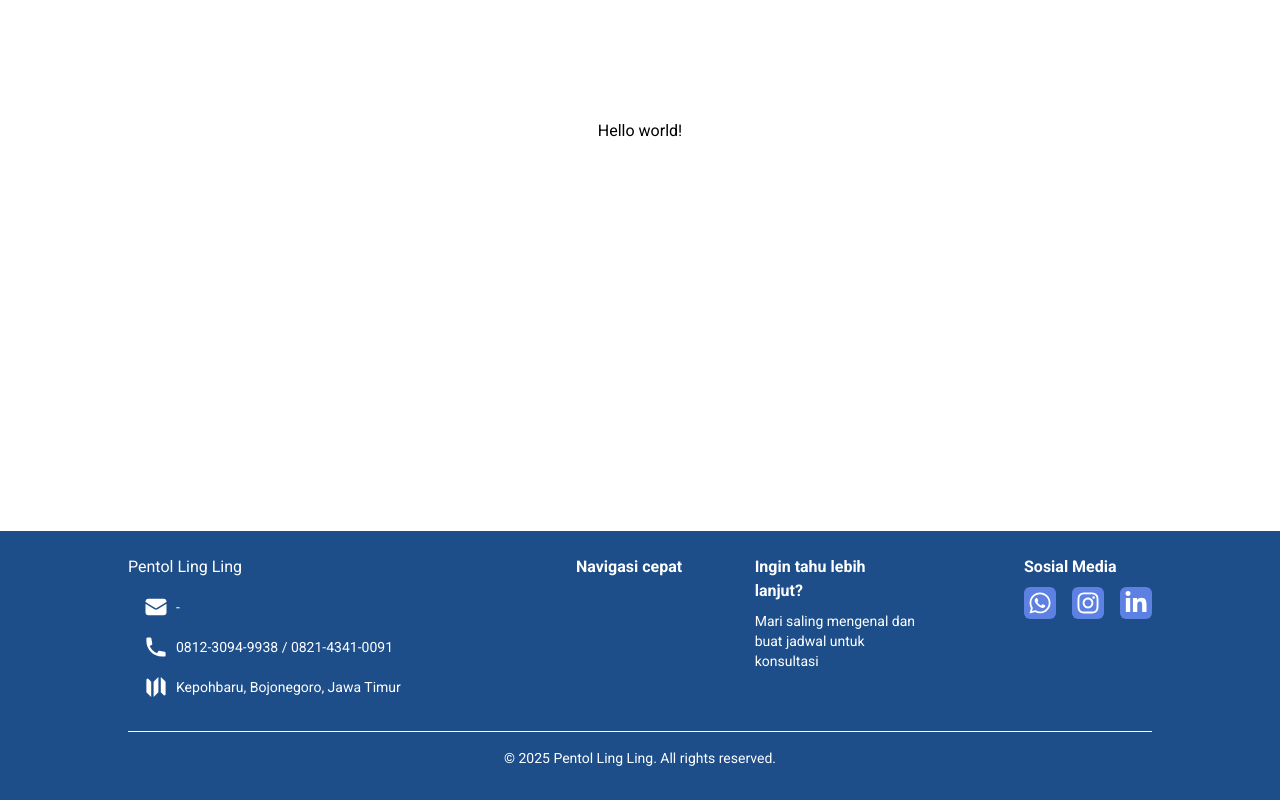
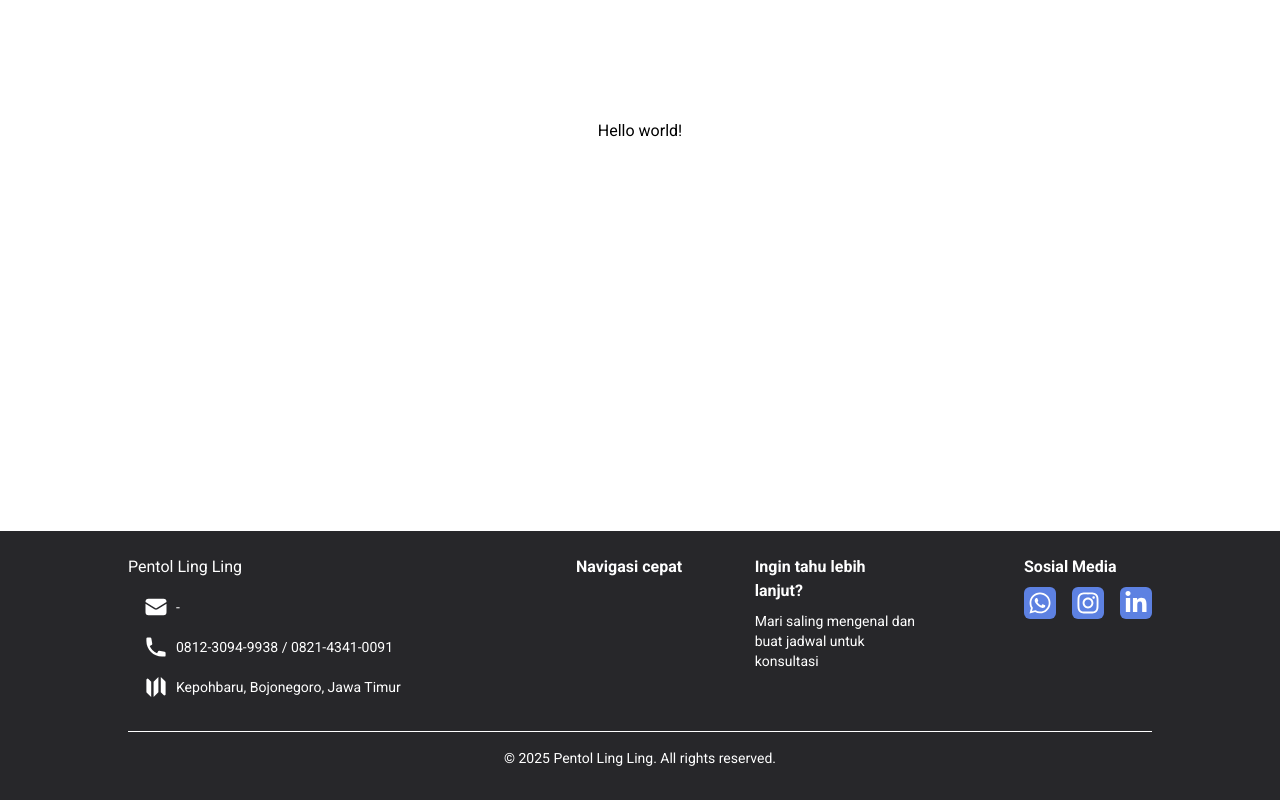
Before and after one commit to Azukii09/pentol-lingling, a Next.js app: page /about in a window 1280 px wide. Shown: the part 332-1132 px from the top of the page. Built offline with nearby package versions, Linux system fonts and the light colour scheme.

Commit message:
## - Update Footer styling: change background color to `bg-zinc-800` for consistency.

```diff
--- a/component/layout/navigation/Footer.tsx
+++ b/component/layout/navigation/Footer.tsx
@@ -11,7 +11,7 @@ export default function Footer() {
     const params = useParams();
     const dataNavigation =  landingNavigationData.find((item) => item.locale === params.locale);
     return (
-        <footer className={"bg-tertiary text-white h-full global-padding py-6 gap-4"}>
+        <footer className={"bg-zinc-800 text-white h-full global-padding py-6 gap-4"}>
             {/*footer content*/}
             <div className={"flex justify-between flex-col md:flex-row gap-4"}>
                 {/*first*/}
```
